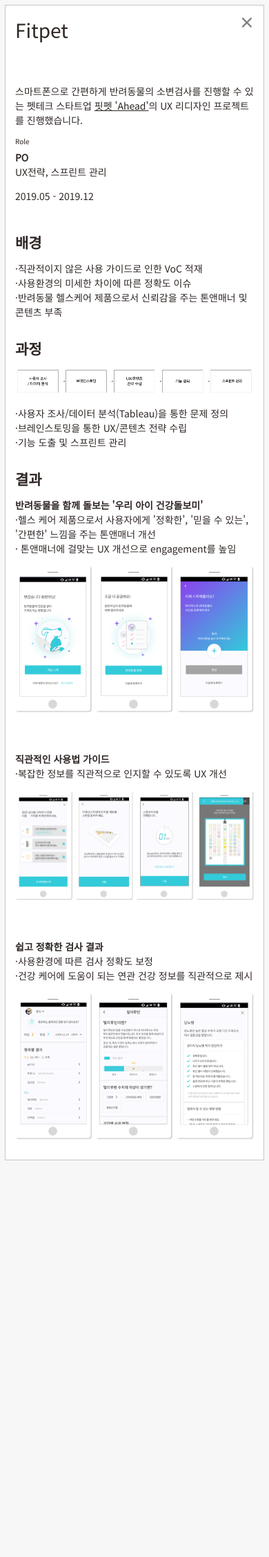
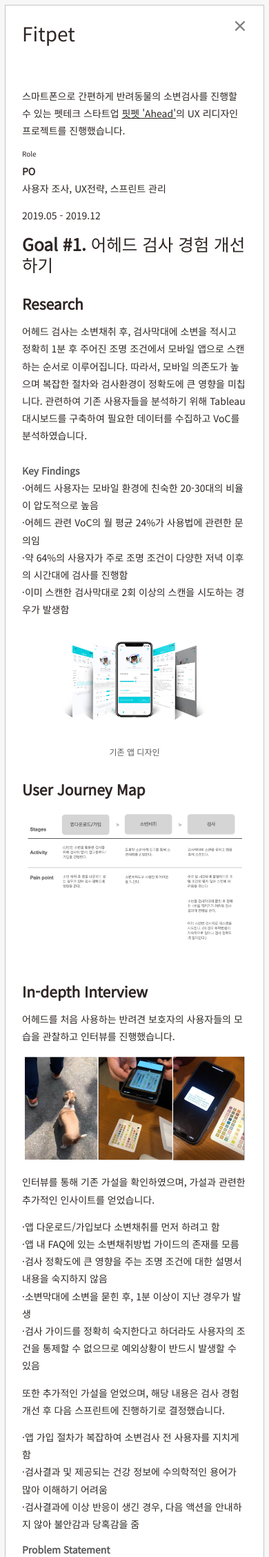
Before and after one commit to lilory/lilory.github.com, a PHP site: page / in a window 390 px wide, after a click on "자세히 보기 →". Shown: the top 2257 px of the page at 69% size. Run offline with PHP 8.4, Linux system fonts and the light colour scheme; grey boxes are pictures that could not be loaded.

Commit message:
coupang 0.1

```diff
--- a/css/style.css
+++ b/css/style.css
@@ -10,7 +10,7 @@
 }
 
 p{
-	line-height: 1.5em;
+	line-height: 1.8em;
 }
 
 /*header*/
@@ -39,6 +39,7 @@
 }
 #works .modal-content{
 	border-radius: 0px;
+	padding: 5px 10px;
 }
 #works .modal-header{
 	border: none;
--- a/index.html
+++ b/index.html
@@ -18,7 +18,7 @@
 	<script src="https://stackpath.bootstrapcdn.com/bootstrap/4.4.1/js/bootstrap.min.js" integrity="sha384-wfSDF2E50Y2D1uUdj0O3uMBJnjuUD4Ih7YwaYd1iqfktj0Uod8GCExl3Og8ifwB6" crossorigin="anonymous"></script>
 	<!-- css -->
 	<link rel="stylesheet" href="https://stackpath.bootstrapcdn.com/bootstrap/4.4.1/css/bootstrap.min.css" integrity="sha384-Vkoo8x4CGsO3+Hhxv8T/Q5PaXtkKtu6ug5TOeNV6gBiFeWPGFN9MuhOf23Q9Ifjh" crossorigin="anonymous">
-	<link rel="stylesheet" type="text/css" media="all" href="/css/style.css?bb">
+	<link rel="stylesheet" type="text/css" media="all" href="/css/style.css?cc">
 
 
 </head>
--- a/works/fitpet.html
+++ b/works/fitpet.html
@@ -14,50 +14,113 @@
 				</div>
 				<div class="col-md-4">
 					<h6>Role</h6>
-					<p><b>PO</b><br>UX전략, 스프린트 관리</p>
+					<p><b>PO</b><br>사용자 조사, UX전략, 스프린트 관리</p>
 					<p>2019.05 - 2019.12</p>
 				</div>
 			</div>
 
-			<h4>배경</h4>
-			<p>·직관적이지 않은 사용 가이드로 인한 VoC 적재<br>
-			·사용환경의 미세한 차이에 따른 정확도 이슈<br>
-			·반려동물 헬스케어 제품으로서 신뢰감을 주는 톤앤매너 및 콘텐츠 부족</p>
 
-			<h4>과정</h4>
-			<img src="/img/works_fitpet_1.png?202010">
-			<p>·사용자 조사/데이터 분석(Tableau)을 통한 문제 정의
-			<br>·브레인스토밍을 통한 UX/콘텐츠 전략 수립
-			<br>·기능 도출 및 스프린트 관리</p>
+			<h3>Goal #1. <span style="font-weight:400;">어헤드 검사 경험 개선하기</span></h4>
 
-			<h4>결과</h4>
-			<div class="row">
-				<div class="col-md-6">
-					<p><b>반려동물을 함께 돌보는 '우리 아이 건강돌보미'</b><br>·헬스 케어 제품으로서 사용자에게 '정확한', '믿을 수 있는', '간편한' 느낌을 주는 톤앤매너 개선<br>· 톤앤매너에 걸맞는 UX 개선으로 engagement를 높임</p>
-				</div>
-				<div class="col-md-6">
-					<img src="/img/works_fitpet_2.png?2020">
-				</div>
-			</div>
-			<br><br>
 
-			<div class="row">
-				<div class="col-md-6">
-					<p><b>직관적인 사용법 가이드</b><br>·복잡한 정보를 직관적으로 인지할 수 있도록 UX 개선</p>
-				</div>
-				<div class="col-md-6">
-					<img src="/img/works_fitpet_3.png?2020">
-				</div>
-			</div>
-			<br><br>
-			<div class="row">
-				<div class="col-md-6">
-					<p><b>쉽고 정확한 검사 결과</b><br>·사용환경에 따른 검사 정확도 보정<br>·건강 케어에 도움이 되는 연관 건강 정보를 직관적으로 제시</p>
-				</div>
-				<div class="col-md-6">
-					<img src="/img/works_fitpet_4.png?2020">
-				</div>
-			</div>
+			<h4>Research</h4>
+			<p>어헤드 검사는 소변채취 후, 검사막대에 소변을 적시고 정확히 1분 후 주어진 조명 조건에서 모바일 앱으로 스캔하는 순서로 이루어집니다. 따라서, 모바일 의존도가 높으며 복잡한 절차와 검사환경이 정확도에 큰 영향을 미칩니다. 관련하여 기존 사용자들을 분석하기 위해 Tableau 대시보드를 구축하여 필요한 데이터를 수집하고 VoC를 분석하였습니다. <br><br>
+			<b><span style="color:#5a5a5a">Key Findings</span></b><br>
+			·어헤드 사용자는 모바일 환경에 친숙한 20-30대의 비율이 압도적으로 높음<br>
+			·어헤드 관련 VoC의 월 평균 24%가 사용법에 관련한 문의임<br>
+			·약 64%의 사용자가 주로 조명 조건이 다양한 저녁 이후의 시간대에 검사를 진행함<br>
+			·이미 스캔한 검사막대로 2회 이상의 스캔을 시도하는 경우가 발생함
+			</p>
+
+
+
+			<img src="/img/works_fitpet_5.png">
+			<p style="text-align:center;"><span style="color:#5a5a5a; font-size:12px;">기존 앱 디자인</span></p>
+
+
+			<h4>User Journey Map</h4>
+			<img src="/img/works_fitpet_7.png?2020">
+
+			<h4>In-depth Interview</h4>
+			<p>어헤드를 처음 사용하는 반려견 보호자의 사용자들의 모습을 관찰하고 인터뷰를 진행했습니다.</p>
+			<img src="/img/works_fitpet_8.png?2020">
+
+			<p>인터뷰를 통해 기존 가설을 확인하였으며, 가설과 관련한 추가적인 인사이트를 얻었습니다.</p>
+			<p>·앱 다운로드/가입보다 소변채취를 먼저 하려고 함<br>
+			·앱 내 FAQ에 있는 소변채취방법 가이드의 존재를 모름<br>
+			·검사 정확도에 큰 영향을 주는 조명 조건에 대한 설명서 내용을 숙지하지 않음<br>
+			·소변막대에 소변을 묻힌 후, 1분 이상이 지난 경우가 발생<br>
+			·검사 가이드를 정확히 숙지한다고 하더라도 사용자의 조건을 통제할 수 없으므로 예외상황이 반드시 발생할 수 있음
+			</p>
+
+			<p>또한 추가적인 가설을 얻었으며, 해당 내용은 검사 경험 개선 후 다음 스프린트에 진행하기로 결정했습니다.</p><p>
+			·앱 가입 절차가 복잡하여 소변검사 전 사용자를 지치게 함<br>
+			·검사결과 및 제공되는 건강 정보에 수의학적인 용어가 많아 이해하기 어려움<br>
+			·검사결과에 이상 반응이 생긴 경우, 다음 액션을 안내하지 않아 불안감과 당혹감을 줌</p>
+
+			<b><span style="color:#5a5a5a">Problem Statement</span></b>
+			<p>사용자들 대부분이 모바일에 친숙하지만, 권장 사용법이 제대로 숙지되지 않고 있다.<br>또한 사용자의 검사 조건을 통제할 수 없는 이상 권장하지 않는 검사 경험을 하게 되는 예외 상황이 반드시 발생한다.</p>
+
+			<h4>Competitive Analysis</h4>
+			<p>타사의 반려동물 키트 Petnostics, Urivet 등의 경우 구성품의 모양이 달라 사용법이 달랐으며, 대부분 비슷한 스캔 UX를 가지고 있어 참고할 수 있는 부분이 적었습니다.</p>
+			<img src="/img/works_fitpet_9.png?2020">
+			<p>물리 키트 사용 중 순서에 따라 주의사항을 숙지하고 정확하게 사용해야 하는 것이 핵심이므로, 비슷한 문제를 가지고 있는 Fitbit의 블루투스 페어링 UX를 참고했습니다. Fitbit의 UX는 사용 절차를 최대한 쪼개어 거쳐야 하는 페이지의 수가 많으나, 전혀 복잡하게 느껴지지 않고 사용자가 당황할 여지를 주지 않는 장점을 가지고 있었습니다.<br><br>
+			<img src="/img/works_fitpet_10.png">
+
+
+			<h4>Design</h4>
+			<p>권장 사용 가이드에 따르도록 하기 위해 아래와 같이 UX를 개선하였습니다.<br>·사용 순서에 따라 절차를 잘개 쪼개어 모든 과정을 앱을 따라가며 숙지하도록 함<br>
+				·검사 정확도에 큰 영향을 미치는 주요 유의사항(소변채취방법, 조명 등)을 강조하기 위하여 체크박스 사용
+				<br>·소변채취방법 가이드 동영상 제공<br>·검사를 위해 1분을 기다리는 동안 애니메이션 튜토리얼을 통한 검사 유의사항 강조</p>
+			<img src="/img/works_fitpet_11.png">
+			<p>예외 상황을 위해 아래와 같이 UX를 개선하였습니다.<br>·검사 키트 사용 전 앱 다운로드 권장을 위해 패키지 절취선에 해당 문구 강조<br>
+				·동일 검사막대로 재스캔을 시도하는 경우로 유추되는 상황 발생시 팝업 처리<br>·사용법을 따르지 않은 예외상황을 위한 바로 스캔 기능</p>
+			<img src="/img/works_fitpet_12.png">
+
+
+			<hr>
+
+
+			<h3>Goal #2. <span style="font-weight:400;">사용자 친화적인 톤앤매너로 개선하기</span></h4>
+			<h4>Research</h4>
+			<p>지난 스프린트의 In-depth Interview를 통해 아래와 같은 인사이트를 얻었습니다.<br>
+			·앱 가입 절차가 복잡하여 소변검사 전 사용자를 지치게 함<br>
+			·검사결과 및 제공되는 건강 정보에 수의학적인 용어가 많아 이해하기 어려움<br>
+			·검사결과에 이상 반응이 생긴 경우, 다음 액션을 안내하지 않아 불안감과 당혹감을 줌
+			<br>
+			<br>사용자 친화적인 톤앤매너 개선을 위하여 관련 VoC 수집 및 사용자 리서치를 진행하였습니다.<br><br>
+			<b><span style="color:#5a5a5a">Key Findings</span></b><br>
+			·검사결과에 안내된 연관 질병을 질병 확진으로 오해하는 VoC가 적재되어 있음. <br>
+			·반려동물 보호자의 85.6%가 반려동물을 가족으로 생각하고 있음.
+			<span style="color:#5a5a5a; font-size:10px;">(출처 : 2018 반려동물보고서, KB금융그룹)</span><br>
+			·홈페이지나 앱 등 온라인 매체를 통해 받고 싶은 정보 중 38.1%가 반려동물 건강 기록 정보임.
+			<span style="color:#5a5a5a; font-size:10px;">(출처 : 2018 반려동물보고서, KB금융그룹)</span><br>
+
+
+
+			<h4>User Journey Map</h4>
+			<img src="/img/works_fitpet_14.png">
+
+
+			<h4>Card Sorting</h4>
+			<p>어헤드 사용자 5인을 대상으로 Card Sorting을 진행하여 기존 검사결과 페이지 개선사항에 대한 가설을 확인하고 아래와 같은 인사이트를 얻었습니다.</p>
+			<p>·직관적이지 않은 검사 결과 및 기록<br>
+				·이해하기 어렵고 딱딱한 톤앤매너<br>
+				·일상적인 건강 관리 정보에 대한 니즈
+			</p>
+			<img src="/img/works_fitpet_13.png?2020">
+
+			<b><span style="color:#5a5a5a">Problem Statement</span></b>
+			<p>반려동물 헬스케어 제품으로서 신뢰감 보다는 딱딱한 느낌을 주고 있으며, 어헤드 검사 결과 이후의 건강 관리 정보가 부족하다.</p>
+
+
+			<h4>Design</h4>
+			<p><b>어헤드의 주타겟인 2030 보호자와 함께 반려동물을 돌보는 '우리 아이 건강돌보미'</b><br>·반려동물 헬스 케어 제품으로서 디자인 핵심 키워드로 '정확한', '믿을 수 있는', '간편한', '친근한' 을 도출<br>·반려동물을 가족처럼 여기는 의미로 '보호자'가 아닌 '동반자'로 호칭<br>·친근한 온보딩 과정을 통해 지루할 수 있는 정보 입력에 대한 부담을 덜어줌</p>
+			<img src="/img/works_fitpet_15.png?2020">
+
+
+			<p><b>직관적인 검사결과 및 일상 건강관리 팁 제공</b>·사용자의 이해가 쉬운 전문용어를 배제한 워딩<br>·항목별 기간별 수치 변화 그래프를 통한 건강기록 관리<br>·연관 질병 자가 진단 정보 및 일상 예방 방법 제공</p>
+			<img src="/img/works_fitpet_4.png?2020">
 
 
 		</div>
```
Also changed, not shown: works/fitpet 복사본.html (added, +66 -0 lines), works/knowre 복사본.html (added, +72 -0 lines), works/mmt 복사본.html (added, +43 -0 lines), works/realclass 복사본.html (added, +51 -0 lines), works/tictoc 복사본.html (added, +43 -0 lines), img/works_fitpet_10.png (added), img/works_fitpet_11.png (added), img/works_fitpet_12.png (added), img/works_fitpet_13.png (added), img/works_fitpet_14.png (added), img/works_fitpet_15.png (added), img/works_fitpet_5.png (added), img/works_fitpet_7.png (added), img/works_fitpet_8.png (added), 3 other files.
